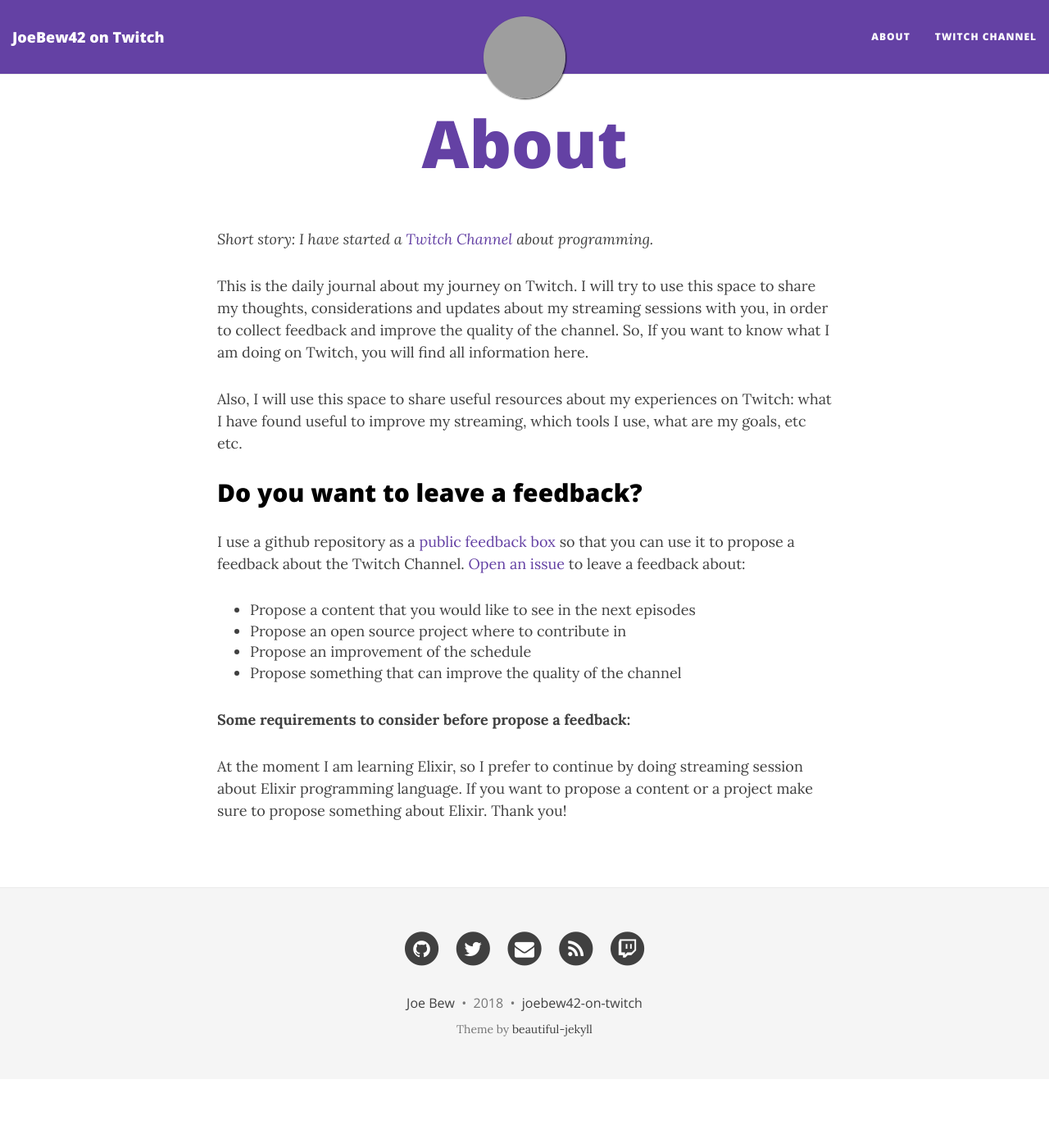
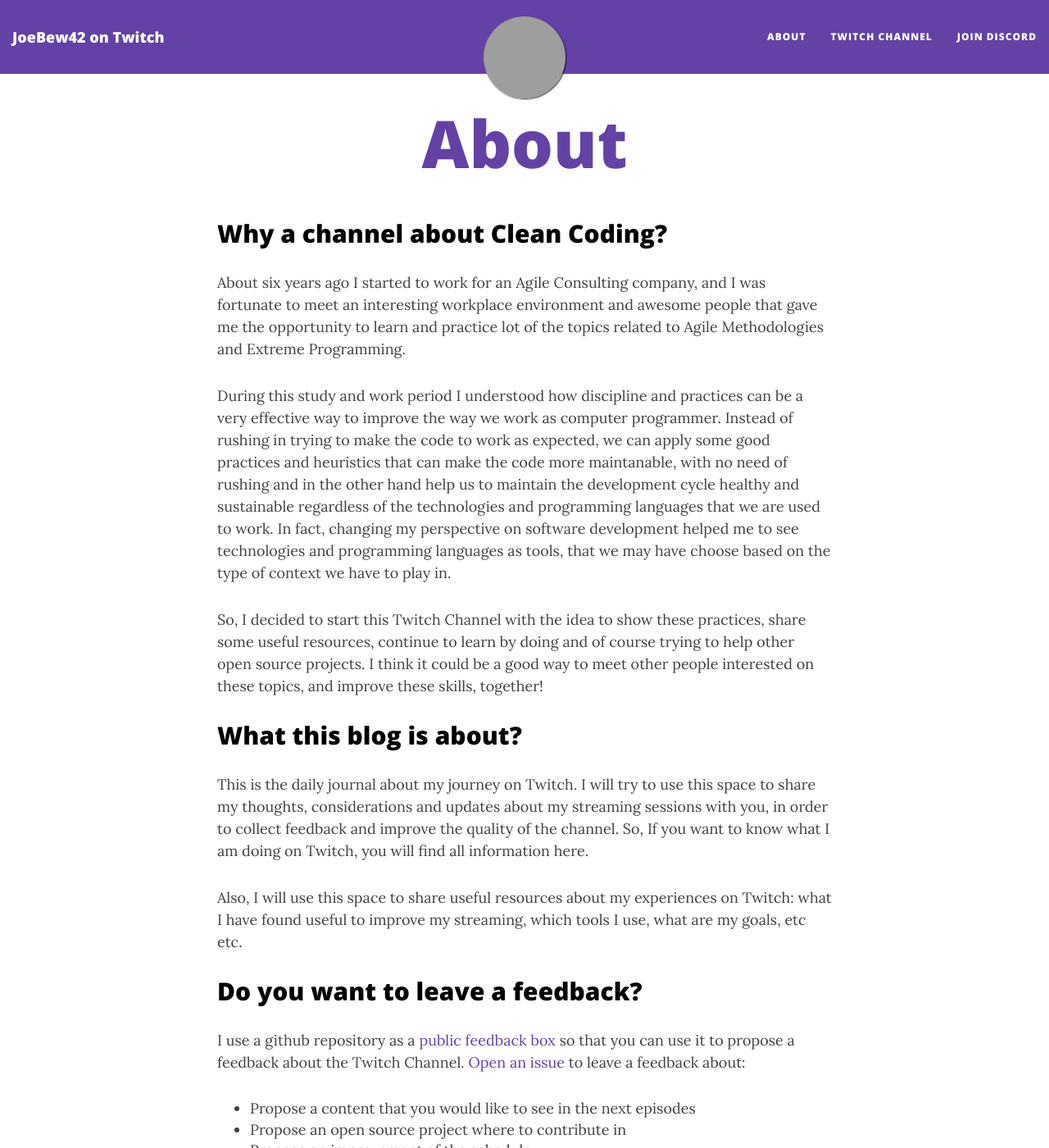
Before and after one commit to joebew42/twitch, a Jekyll site: the page built from docs/about.md, in a window 1280 px wide and 1400 px high. Shown: the whole window at 82% size. Built offline with Jekyll 4.4.1, drawn with Linux system fonts in a browser that asks for light colours; nearby versions of some CDN libraries; grey boxes are pictures that could not be loaded.

Commit message:
update the about page

```diff
--- a/docs/_config.yml
+++ b/docs/_config.yml
@@ -25,6 +25,7 @@
 navbar-links:
   About: "about"
   Twitch Channel: "https://www.twitch.tv/joebew42"
+  Join Discord: "https://discord.gg/B7HS2AT"
 
 # Image to show in the navigation bar - image must be a square (width = height)
 # Remove this parameter if you don't want an image in the navbar
--- a/docs/about.md
+++ b/docs/about.md
@@ -4,7 +4,15 @@
 subtitle:
 ---
 
-*Short story: I have started a [Twitch Channel](https://twitch.tv/joebew42) about programming.*
+## Why a channel about Clean Coding?
+
+About six years ago I started to work for an Agile Consulting company, and I was fortunate to meet an interesting workplace environment and awesome people that gave me the opportunity to learn and practice lot of the topics related to Agile Methodologies and Extreme Programming.
+
+During this study and work period I understood how discipline and practices can be a very effective way to improve the way we work as computer programmer. Instead of rushing in trying to make the code to work as expected, we can apply some good practices and heuristics that can make the code more maintanable, with no need of rushing and in the other hand help us to maintain the development cycle healthy and sustainable regardless of the technologies and programming languages that we are used to work. In fact, changing my perspective on software development helped me to see technologies and programming languages as tools, that we may have choose based on the type of context we have to play in.
+
+So, I decided to start this Twitch Channel with the idea to show these practices, share some useful resources, continue to learn by doing and of course trying to help other open source projects. I think it could be a good way to meet other people interested on these topics, and improve these skills, together!
+
+## What this blog is about?
 
 This is the daily journal about my journey on Twitch. I will try to use this space to share my thoughts, considerations and updates about my streaming sessions with you, in order to collect feedback and improve the quality of the channel. So, If you want to know what I am doing on Twitch, you will find all information here.
 
```
